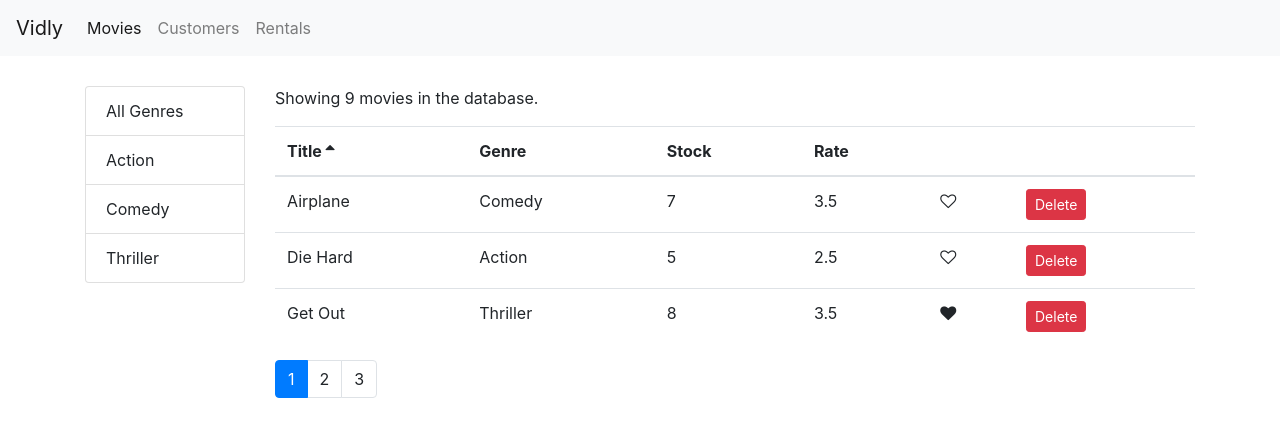
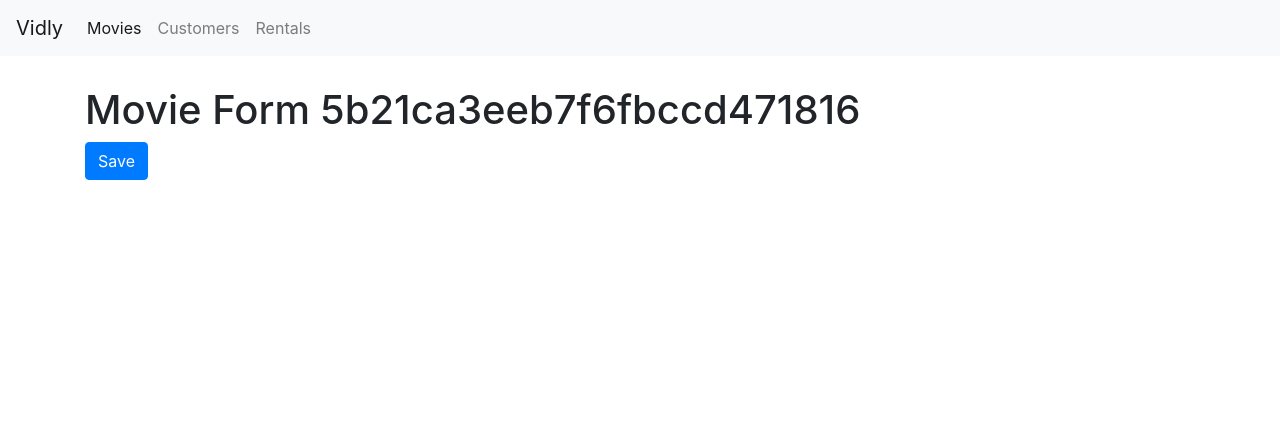
Before and after one commit to yaxue1123/react-app, a React (Create React App) app: page /movies/5b21ca3eeb7f6fbccd471816 in a window 1280 px wide. Shown: the top 436 px of the page. Built offline with nearby package versions, Linux system fonts and the light colour scheme.

Commit message:
link to the MovieForm

```diff
--- a/src/App.js
+++ b/src/App.js
@@ -1,6 +1,7 @@
 import React, { Component } from "react";
 import { Route, Redirect, Switch } from "react-router-dom";
 import Movies from "./components/movies";
+import MovieForm from "./components/movieForm";
 import Customers from "./components/customers";
 import Rentals from "./components/rentals";
 import NotFound from "./components/notFound";
@@ -14,6 +15,7 @@
         <MainNav />
         <main className="container">
           <Switch>
+            <Route path="/movies/:id" component={MovieForm} />
             <Route path="/movies" component={Movies} />
             <Route path="/customers" component={Customers} />
             <Route path="/rentals" component={Rentals} />
--- a/src/components/movieForm.jsx
+++ b/src/components/movieForm.jsx
@@ -1,7 +1,17 @@
 import React from "react";
 
-const MovieForm = () => {
-  return <h1>Movie Form</h1>;
+const MovieForm = ({ match, history }) => {
+  return (
+    <div>
+      <h1>Movie Form {match.params.id} </h1>
+      <button
+        className="btn btn-primary"
+        onClick={() => history.push("/movies")}
+      >
+        Save
+      </button>
+    </div>
+  );
 };
 
 export default MovieForm;
--- a/src/components/moviesTable.jsx
+++ b/src/components/moviesTable.jsx
@@ -1,10 +1,15 @@
 import React, { Component } from "react";
+import { Link } from "react-router-dom";
 import Table from "./common/table";
 import Like from "./common/like";
 
 class MoviesTable extends Component {
   columns = [
-    { path: "title", label: "Title" },
+    {
+      path: "title",
+      label: "Title",
+      content: movie => <Link to={`/movies/${movie._id}`}>{movie.title}</Link>
+    },
     { path: "genre.name", label: "Genre" },
     { path: "numberInStock", label: "Stock" },
     { path: "dailyRentalRate", label: "Rate" },
```
